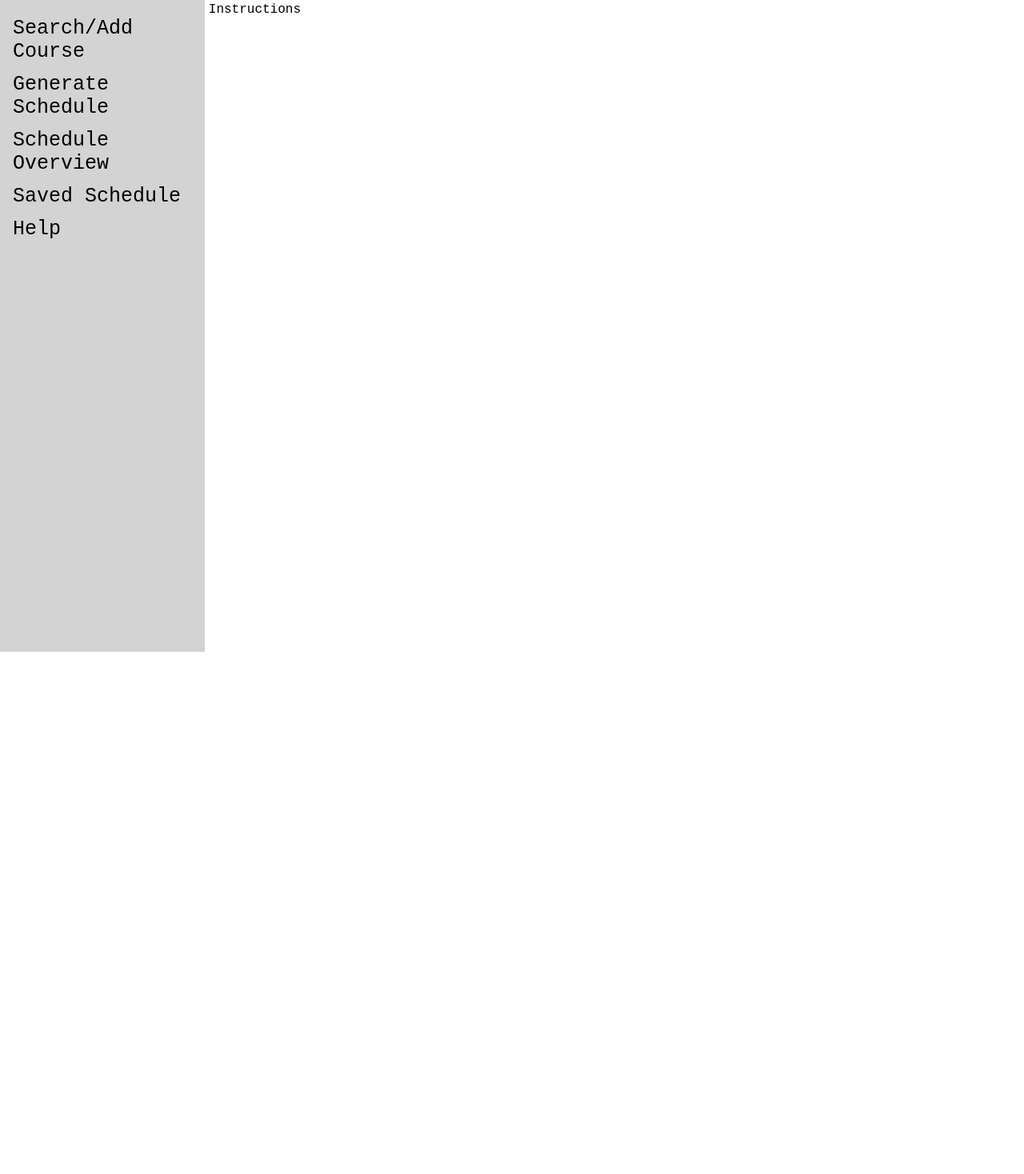
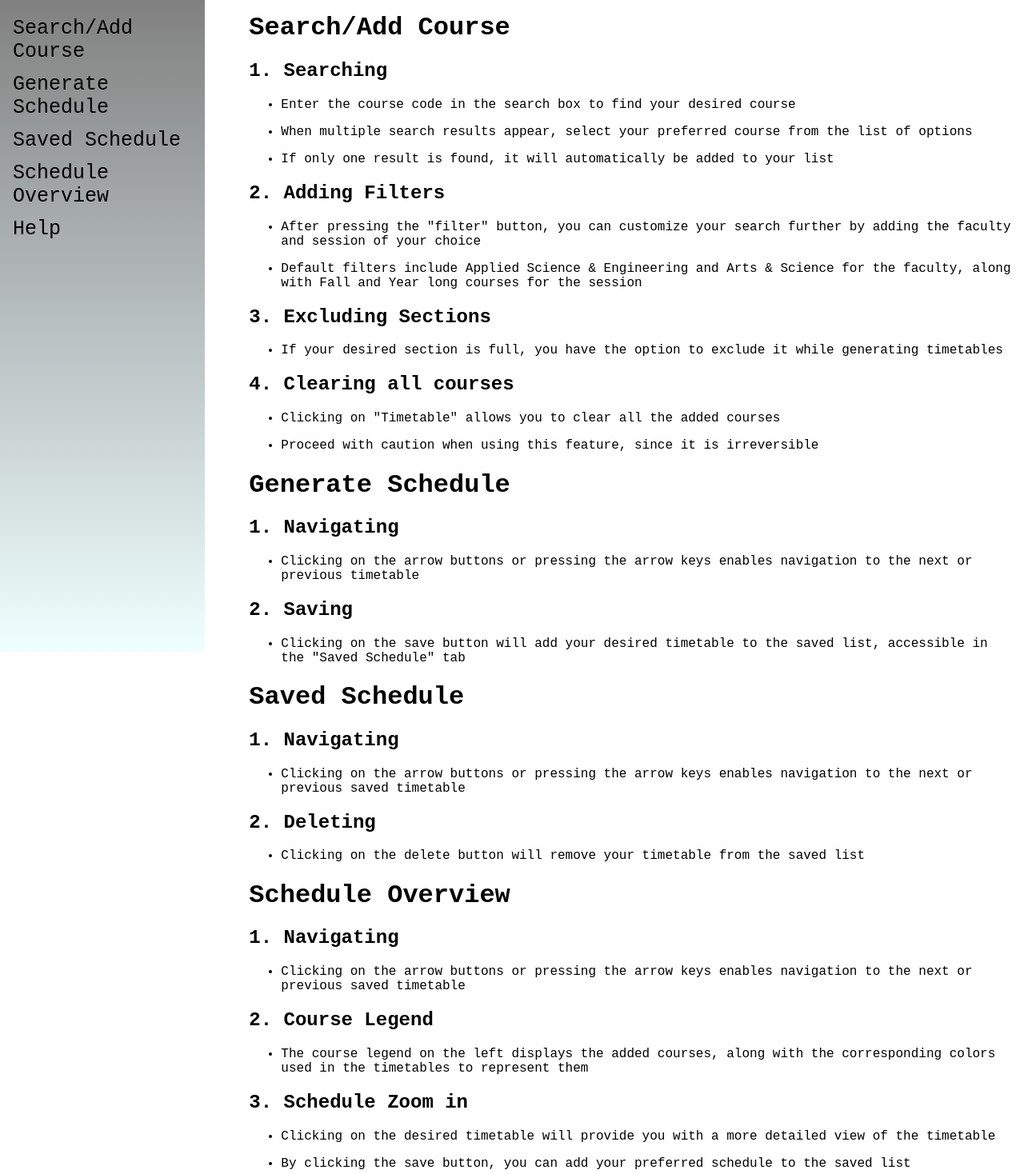
Before and after one commit to yk9221/Timetable, a website: page public/help.html in a window 1280 px wide. Shown: the part 5-1473 px from the top of the page at 80% size. Before the commit the page ends 800 px from the top, so only its background shows below. Drawn offline with Linux system fonts and the light colour scheme.

Commit message:
added instructions

```diff
--- a/public/help.html
+++ b/public/help.html
@@ -13,13 +13,75 @@
         <nav>
             <a href="index.html">Search/Add Course</a>
             <a href="schedule.html">Generate Schedule</a>
+            <a href="saved.html">Saved Schedule</a>
             <a href="overview.html">Schedule Overview</a>
-            <a href="saved.html">Saved Schedule</a>
             <a href="help.html">Help</a>
         </nav>
     </div>
     <div class="main_page">
-        Instructions
+        <div class="instructions">
+            <div>
+                <h1>Search/Add Course</h1>
+                <h2>1. Searching</h2>
+                <ul>
+                    <li><p>Enter the course code in the search box to find your desired course</p></li>
+                    <li><p>When multiple search results appear, select your preferred course from the list of options</p></li>
+                    <li><p>If only one result is found, it will automatically be added to your list</p></li>
+                </ul>
+                <h2>2. Adding Filters</h2>
+                <ul>
+                    <li><p>After pressing the "filter" button, you can customize your search further by adding the faculty and session of your choice</p></li>
+                    <li><p>Default filters include Applied Science & Engineering and Arts & Science for the faculty, along with Fall and Year long courses for the session</p></li>
+                </ul>
+                <h2>3. Excluding Sections</h2>
+                <ul>
+                    <li><p>If your desired section is full, you have the option to exclude it while generating timetables</p></li>
+                </ul>
+                <h2>4. Clearing all courses</h2>
+                <ul>
+                    <li><p>Clicking on "Timetable" allows you to clear all the added courses</p></li>
+                    <li><p>Proceed with caution when using this feature, since it is irreversible</p></li>
+                </ul>
+            </div>
+            <div>
+                <h1>Generate Schedule</h1>
+                <h2>1. Navigating</h2>
+                <ul>
+                    <li><p>Clicking on the arrow buttons or pressing the arrow keys enables navigation to the next or previous timetable</p></li>
+                </ul>
+                <h2>2. Saving</h2>
+                <ul>
+                    <li><p>Clicking on the save button will add your desired timetable to the saved list, accessible in the "Saved Schedule" tab</p></li>
+                </ul>
+            </div>
+            <div>
+                <h1>Saved Schedule</h1>
+                <h2>1. Navigating</h2>
+                <ul>
+                    <li><p>Clicking on the arrow buttons or pressing the arrow keys enables navigation to the next or previous saved timetable</p></li>
+                </ul>
+                <h2>2. Deleting</h2>
+                <ul>
+                    <li><p>Clicking on the delete button will remove your timetable from the saved list</p></li>
+                </ul>
+            </div>
+            <div>
+                <h1>Schedule Overview</h1>
+                <h2>1. Navigating</h2>
+                <ul>
+                    <li><p>Clicking on the arrow buttons or pressing the arrow keys enables navigation to the next or previous saved timetable</p></li>
+                </ul>
+                <h2>2. Course Legend</h2>
+                <ul>
+                    <li><p>The course legend on the left displays the added courses, along with the corresponding colors used in the timetables to represent them</p></li>
+                </ul>
+                <h2>3. Schedule Zoom in</h2>
+                <ul>
+                    <li><p>Clicking on the desired timetable will provide you with a more detailed view of the timetable</li>
+                    <li><p>By clicking the save button, you can add your preferred schedule to the saved list </p></li>
+                </ul>
+            </div>
+        </div>
     </div>
 </body>
 </html>
--- a/public/style.css
+++ b/public/style.css
@@ -1,5 +1,9 @@
 * {
-    font-family:'Courier New', Courier, monospace
+    font-family:'Courier New', Courier, monospace;
+}
+
+.instructions {
+    margin-left: 5%;
 }
 
 .table, .overview_table, .saved_table {
@@ -115,7 +119,7 @@
     z-index: 1;
     top: 0;
     left: 0;
-    background-color: lightgray;
+    background: linear-gradient(gray, azure);
     overflow-x: hidden;
     padding-top: 20px;
 }
@@ -202,6 +206,7 @@
     margin-top: -12%;
     position: absolute;
     color: grey;
+    font-weight: bold;
 }
 
 .loading {
```
Also changed, not shown: public/index.html (+1 -1 lines), public/overview.html (+1 -1 lines), public/saved.html (+1 -1 lines), public/schedule.html (+1 -1 lines).
